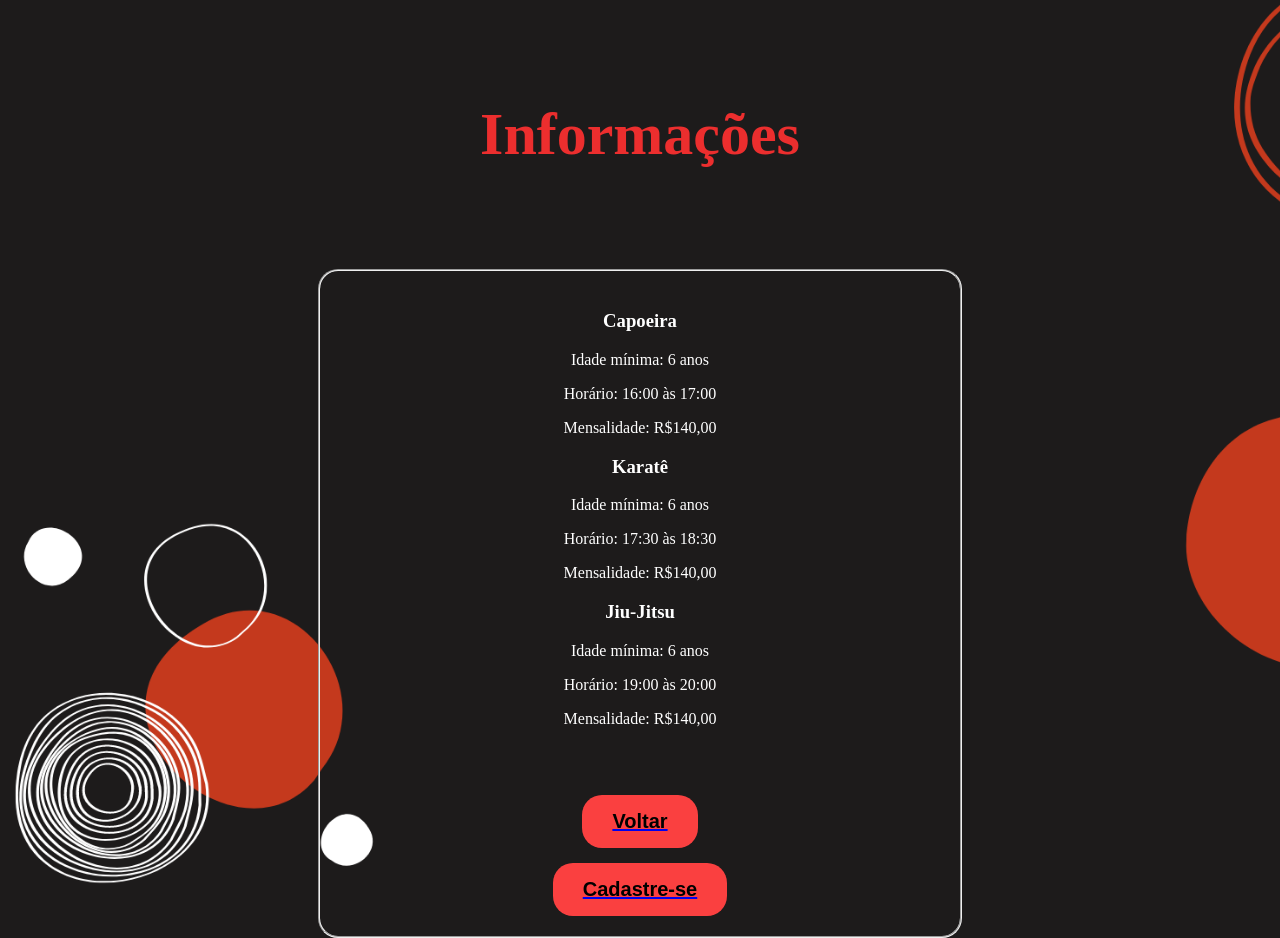
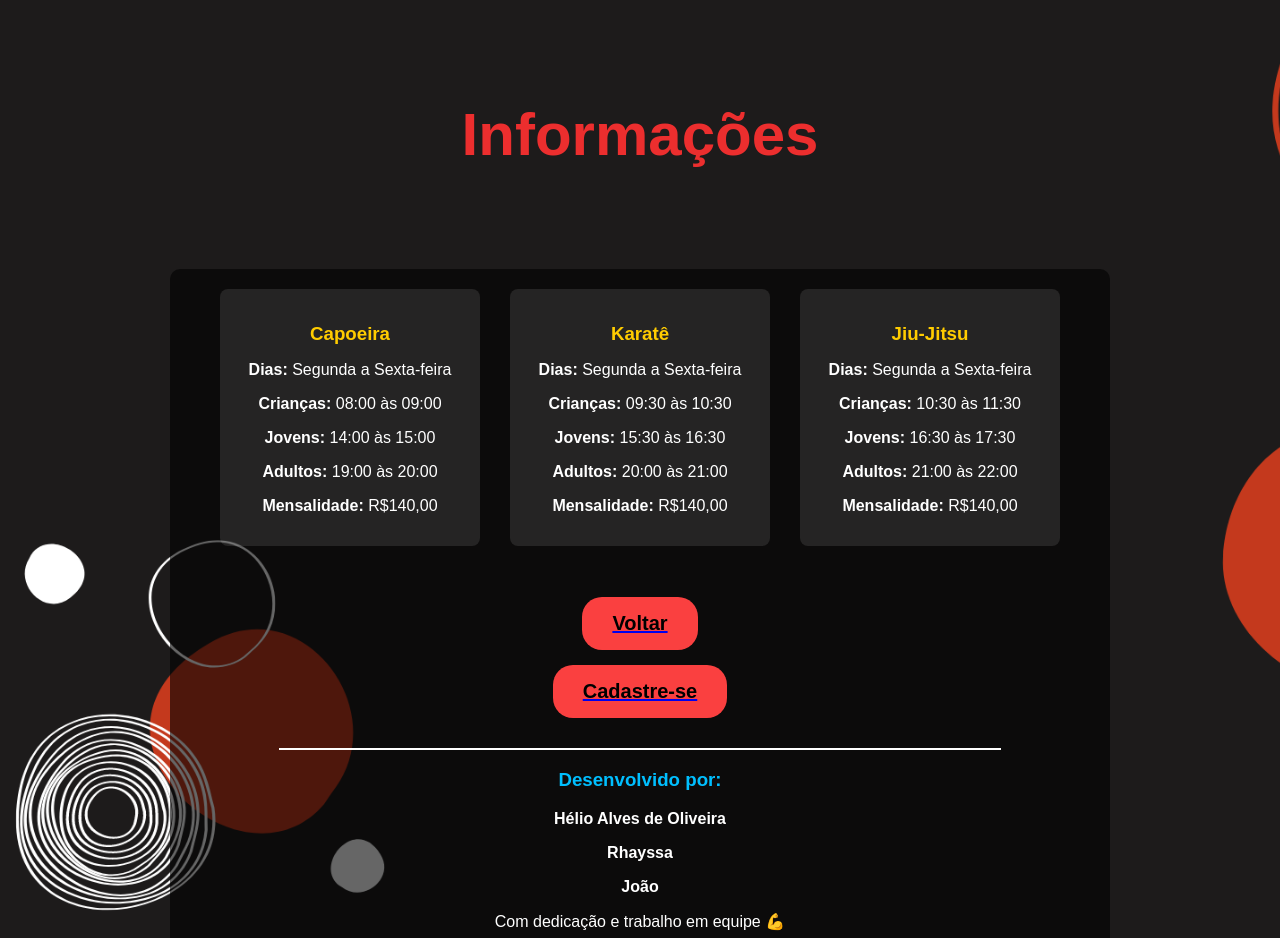
Before and after one commit to helio000/web-projeto2, a website: page sobre_nós.html in a window 1280 px wide. Shown: the top 938 px of the page. Drawn offline with Linux system fonts and the light colour scheme.

Commit message:
Enhance layout and styling for information page

```diff
--- a/sobre_nós.html
+++ b/sobre_nós.html
@@ -5,41 +5,122 @@
     <meta name="viewport" content="width=device-width, initial-scale=1.0">
     <link rel="stylesheet" href="style2.css">
     <title>Informações - Hangetsu Uzumaki</title>
+    <style>
+        body {
+            color: white;
+            font-family: Arial, sans-serif;
+        }
+
+        fieldset {
+            background-color: rgba(0, 0, 0, 0.6);
+            border-radius: 10px;
+            border: none;
+            color: white;
+        }
+
+        .aulas-container {
+            display: flex;
+            justify-content: center;
+            flex-wrap: wrap;
+            gap: 30px;
+        }
+
+        .aula {
+            background-color: rgba(255, 255, 255, 0.1);
+            border-radius: 8px;
+            padding: 15px;
+            width: 230px;
+            text-align: center;
+            transition: 0.3s;
+        }
+
+        .aula:hover {
+            background-color: rgba(255, 255, 255, 0.2);
+            transform: scale(1.05);
+        }
+
+        .aula h3 {
+            color: #ffcc00;
+            margin-bottom: 10px;
+        }
+
+        .criadores {
+            margin-top: 30px;
+            text-align: center;
+        }
+
+        .criadores h3 {
+            color: #00bfff;
+        }
+
+        button {
+            margin: 10px;
+            padding: 10px 15px;
+            border: none;
+            border-radius: 8px;
+            background-color: #ffcc00;
+            cursor: pointer;
+        }
+
+        button:hover {
+            background-color: #ffaa00;
+        }
+    </style>
 </head>
 <body background="fundoInfo.png">
 
     <h5 class="Informações">Informações</h5>
 
     <center>
-        <fieldset style="width: 80%; max-width: 600px; padding: 20px;">
-            <h3>Capoeira</h3>
-            <p>Idade mínima: 6 anos</p>
-            <p>Horário: 16:00 às 17:00</p>
-            <p>Mensalidade: R$140,00</p>
+        <fieldset style="width: 80%; max-width: 900px; padding: 20px;">
 
-            <h3>Karatê</h3>
-            <p>Idade mínima: 6 anos</p>
-            <p>Horário: 17:30 às 18:30</p>
-            <p>Mensalidade: R$140,00</p>
+            <div class="aulas-container">
+                <div class="aula">
+                    <h3>Capoeira</h3>
+                    <p><b>Dias:</b> Segunda a Sexta-feira</p>
+                    <p><b>Crianças:</b> 08:00 às 09:00</p>
+                    <p><b>Jovens:</b> 14:00 às 15:00</p>
+                    <p><b>Adultos:</b> 19:00 às 20:00</p>
+                    <p><b>Mensalidade:</b> R$140,00</p>
+                </div>
 
-            <h3>Jiu-Jitsu</h3>
-            <p>Idade mínima: 6 anos</p>
-            <p>Horário: 19:00 às 20:00</p>
-            <p>Mensalidade: R$140,00</p>
+                <div class="aula">
+                    <h3>Karatê</h3>
+                    <p><b>Dias:</b> Segunda a Sexta-feira</p>
+                    <p><b>Crianças:</b> 09:30 às 10:30</p>
+                    <p><b>Jovens:</b> 15:30 às 16:30</p>
+                    <p><b>Adultos:</b> 20:00 às 21:00</p>
+                    <p><b>Mensalidade:</b> R$140,00</p>
+                </div>
+
+                <div class="aula">
+                    <h3>Jiu-Jitsu</h3>
+                    <p><b>Dias:</b> Segunda a Sexta-feira</p>
+                    <p><b>Crianças:</b> 10:30 às 11:30</p>
+                    <p><b>Jovens:</b> 16:30 às 17:30</p>
+                    <p><b>Adultos:</b> 21:00 às 22:00</p>
+                    <p><b>Mensalidade:</b> R$140,00</p>
+                </div>
+            </div>
 
             <br><br>
 
             <!-- Botões logo abaixo das modalidades -->
-            <a href="index.html">
-                <button onclick="Cadastrar()" class="voltar">
-                    <font color="black"><b>Voltar</b></font>
-                </button>
+            <a href="home.html">
+                <button class="voltar"><b>Voltar</b></button>
             </a>
-            <a href="cadastro_Aula_Capoeira.html">
-                <button onclick="Cadastrar()" class="cadastre-se">
-                    <font color="black"><b>Cadastre-se</b></font>
-                </button>
+            <a href="Cadastro_Aula_Capoeira.html">
+                <button class="cadastre-se"><b>Cadastre-se</b></button>
             </a>
+
+            <div class="criadores">
+                <hr style="width: 80%; border: 1px solid white;">
+                <h3>Desenvolvido por:</h3>
+                <p><b>Hélio Alves de Oliveira</b></p>
+                <p><b>Rhayssa</b></p>
+                <p><b>João</b></p>
+                <p>Com dedicação e trabalho em equipe 💪</p>
+            </div>
 
         </fieldset>
     </center>
```
